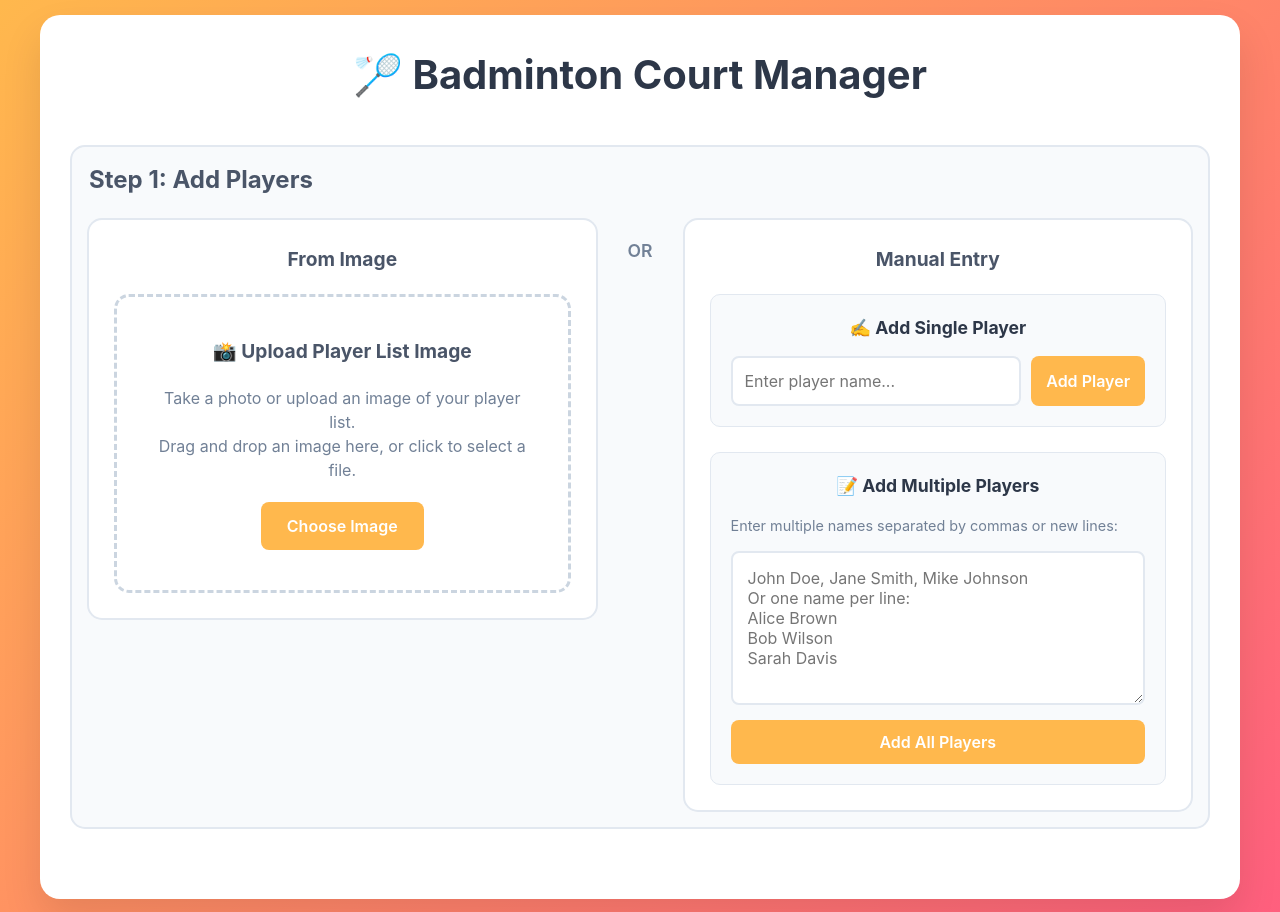
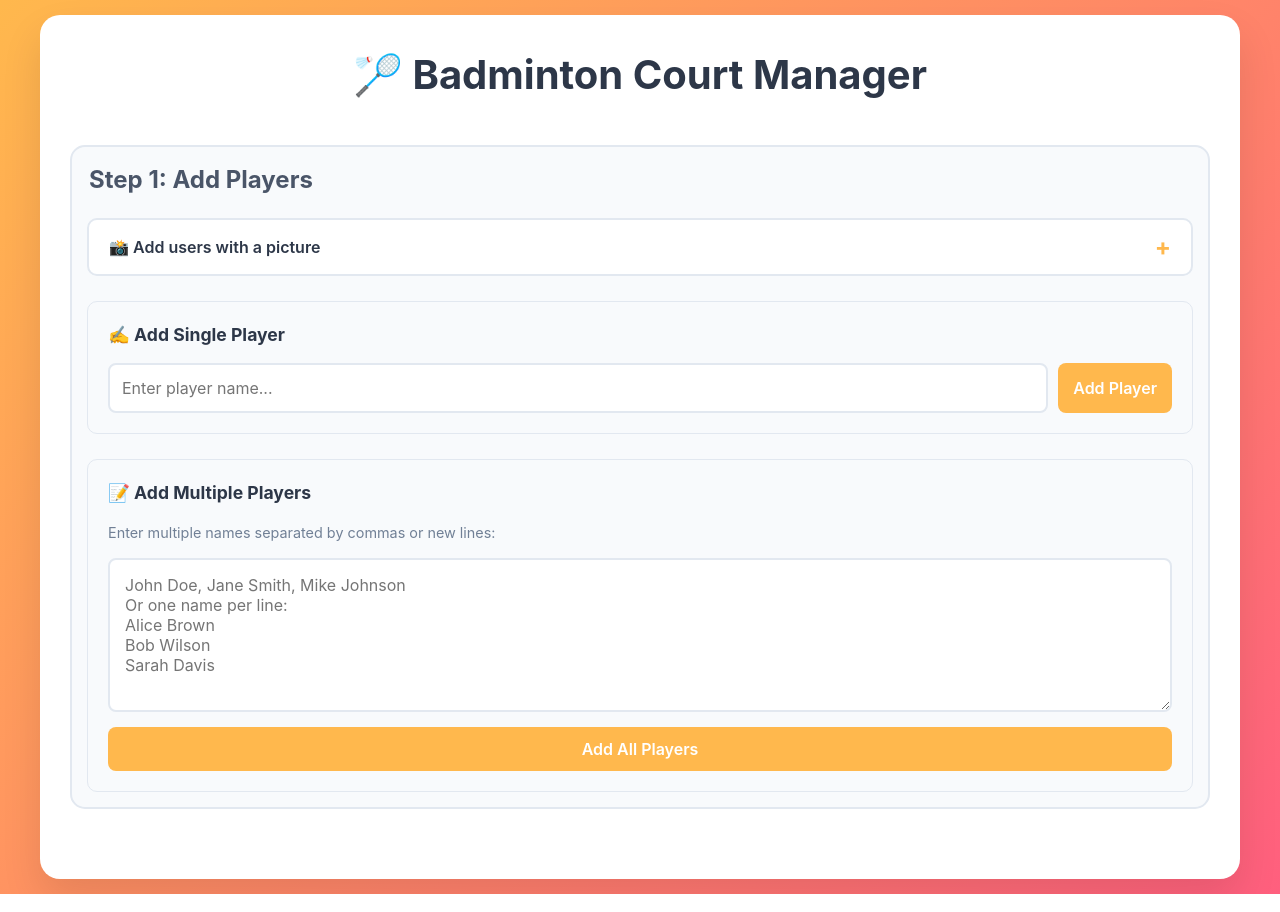
Before and after one commit to sylhare/Badminton, a React (Vite) app: page / in a window 1280 px wide. Built offline with nearby package versions, Linux system fonts and the light colour scheme.

Commit message:
Refactor Add player UI

```diff
--- a/src/App.css
+++ b/src/App.css
@@ -279,6 +279,57 @@ h1 {
     display: flex;
     flex-direction: column;
     gap: 25px;
+}
+
+.image-upload-collapsible {
+    background: white;
+    border: 2px solid #e2e8f0;
+    border-radius: 10px;
+    overflow: hidden;
+}
+
+.collapsible-header {
+    display: flex;
+    justify-content: space-between;
+    align-items: center;
+    padding: 15px 20px;
+    cursor: pointer;
+    user-select: none;
+    transition: background-color 0.2s ease;
+    font-weight: 600;
+    color: #2d3748;
+    font-size: 1rem;
+}
+
+.collapsible-header:hover {
+    background-color: #f7fafc;
+}
+
+.toggle-icon {
+    font-size: 1.5rem;
+    color: var(--color-primary);
+    font-weight: bold;
+    line-height: 0.8;
+    display: flex;
+    align-items: center;
+    justify-content: center;
+}
+
+.collapsible-content {
+    padding: 20px;
+    border-top: 1px solid #e2e8f0;
+    animation: slideDown 0.2s ease-out;
+}
+
+@keyframes slideDown {
+    from {
+        opacity: 0;
+        transform: translateY(-10px);
+    }
+    to {
+        opacity: 1;
+        transform: translateY(0);
+    }
 }
 
 .manual-entry-section {
--- a/src/App.tsx
+++ b/src/App.tsx
@@ -1,7 +1,6 @@
 import React, { useState, useEffect, useRef } from 'react';
 
 import './App.css';
-import ImageUpload from './components/ImageUpload';
 import ManualPlayerEntry from './components/ManualPlayerEntry';
 import PlayerList from './components/PlayerList';
 import CourtSettings from './components/CourtSettings';
@@ -169,17 +168,10 @@ function App(): React.ReactElement {
     switch (stepId) {
       case 1:
         return (
-          <div className="add-players-options">
-            <div className="add-option">
-              <h3>From Image</h3>
-              <ImageUpload onPlayersExtracted={handlePlayersExtracted} />
-            </div>
-            <div className="add-option-divider">OR</div>
-            <div className="add-option">
-              <h3>Manual Entry</h3>
-              <ManualPlayerEntry onPlayersAdded={handleManualPlayersAdded} />
-            </div>
-          </div>
+          <ManualPlayerEntry
+            onPlayersAdded={handleManualPlayersAdded}
+            onPlayersExtracted={handlePlayersExtracted}
+          />
         );
       case 2:
         return (
--- a/src/components/ManualPlayerEntry.tsx
+++ b/src/components/ManualPlayerEntry.tsx
@@ -1,14 +1,17 @@
 import React, { useState } from 'react';
 
 import { validatePlayerNames } from '../utils/playerUtils';
+import ImageUpload from './ImageUpload';
 
 interface ManualPlayerEntryProps {
   onPlayersAdded: (players: string[]) => void;
+  onPlayersExtracted: (players: string[]) => void;
 }
 
-const ManualPlayerEntry: React.FC<ManualPlayerEntryProps> = ({ onPlayersAdded }) => {
+const ManualPlayerEntry: React.FC<ManualPlayerEntryProps> = ({ onPlayersAdded, onPlayersExtracted }) => {
   const [playerText, setPlayerText] = useState('');
   const [singlePlayerName, setSinglePlayerName] = useState('');
+  const [isImageUploadExpanded, setIsImageUploadExpanded] = useState(false);
 
   const handleSubmit = (playerNames: string[], resetState: () => void) => {
     const validNames = validatePlayerNames(playerNames);
@@ -37,6 +40,22 @@ const ManualPlayerEntry: React.FC<ManualPlayerEntryProps> = ({ onPlayersAdded })
 
   return (
     <div className="manual-entry-container">
+      <div className="image-upload-collapsible">
+        <div
+          className="collapsible-header"
+          onClick={() => setIsImageUploadExpanded(!isImageUploadExpanded)}
+          data-testid="image-upload-toggle"
+        >
+          <span>📸 Add users with a picture</span>
+          <span className="toggle-icon">{isImageUploadExpanded ? '−' : '+'}</span>
+        </div>
+        {isImageUploadExpanded && (
+          <div className="collapsible-content">
+            <ImageUpload onPlayersExtracted={onPlayersExtracted} />
+          </div>
+        )}
+      </div>
+
       <div className="manual-entry-section">
         <h3>✍️ Add Single Player</h3>
         <form onSubmit={handleSingleAdd} className="single-player-form">
```
Also changed, not shown: 1 other file (tests, documents, lock files or other folders).
